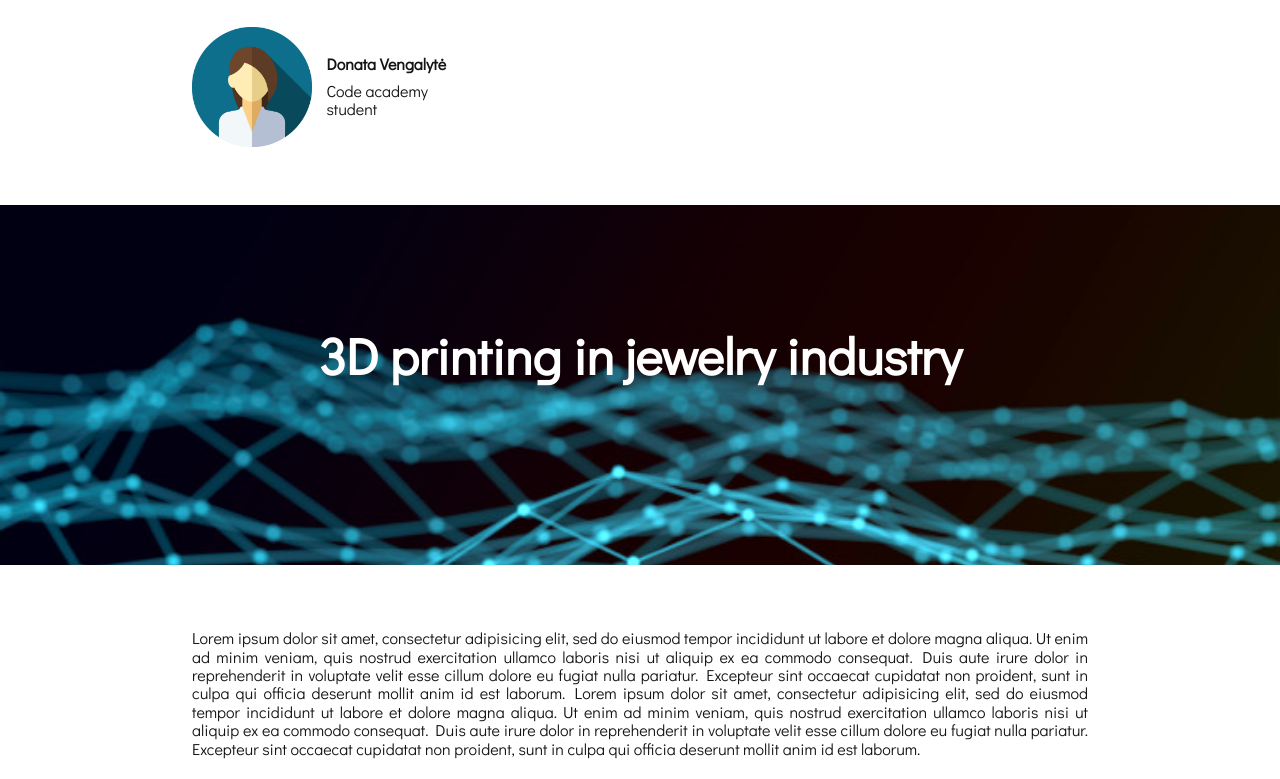
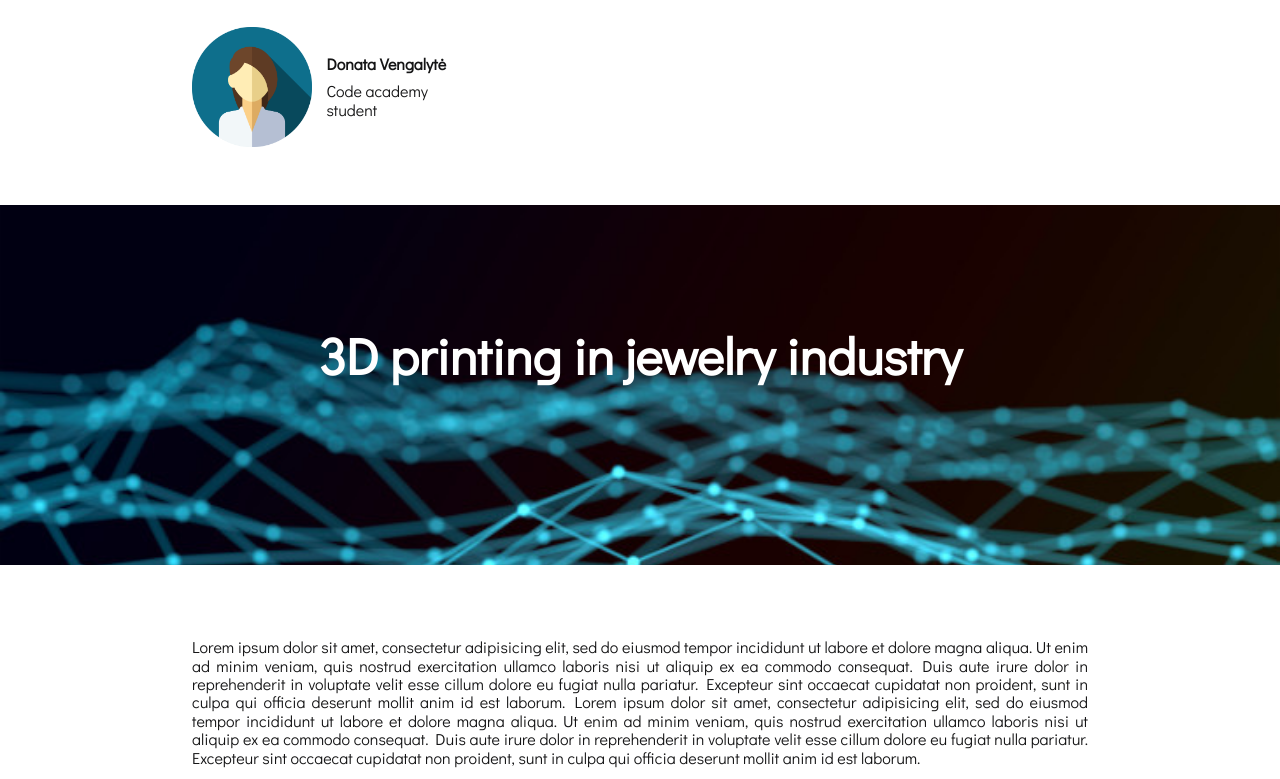
Before and after one commit to 1132049/Front-end, a PHP site: page /blog-post-DV.html in a window 1280 px wide. Shown: the part 117-896 px from the top of the page. Run offline with PHP 8.4, Linux system fonts and the light colour scheme.

Commit message:
Update style-blog-post.css

```diff
--- a/Project/style-blog-post.css
+++ b/Project/style-blog-post.css
@@ -108,6 +108,7 @@ a:hover, #home-button:hover {
     font-size: 2vw;
 }
 p{
+    padding: 1% 0;
     -webkit-margin-before: 0; /*Inspectinau, nes nesupratau kai kuriu tarpu kilmes - issiaiskinau, kad yra taikoma -webkit-margin*/
     -webkit-margin-after: 0; /*Inspectinau, nes nesupratau kai kuriu tarpu kilmes - issiaiskinau, kad yra taikoma -webkit-margin*/
 }
```
